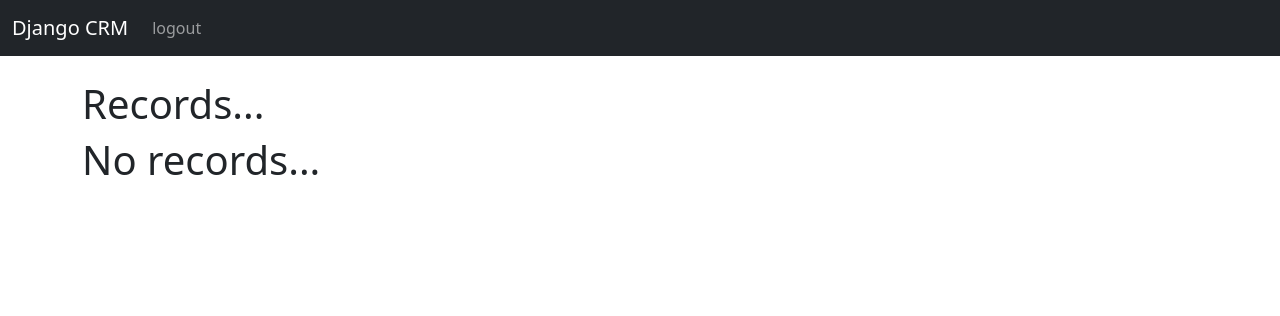
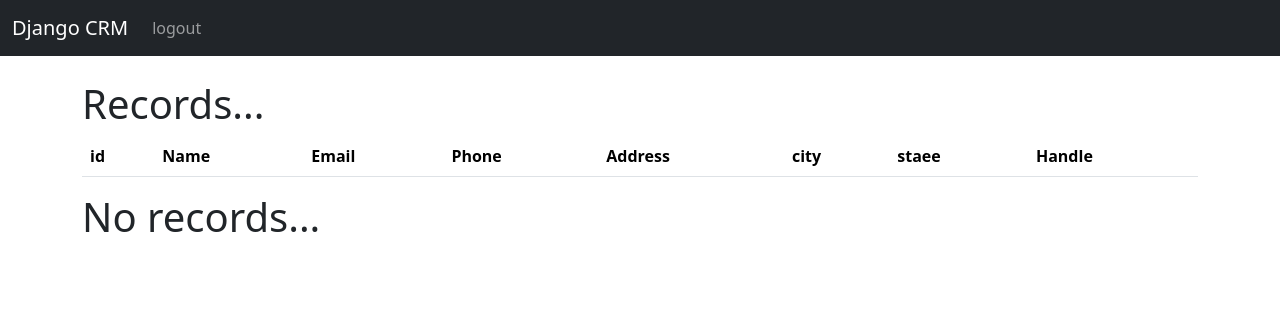
Before and after one commit to Mscode24/Django-crm, a Django app: page / in a window 1280 px wide. Shown: the top 316 px of the page. Run offline with Django 5.2, Linux system fonts and the light colour scheme; the visitor is signed in with stand-in values (Sample User, id 1); data that the repository does not hold is empty.

Commit message:
records-table

```diff
--- a/website/templates/home.html
+++ b/website/templates/home.html
@@ -2,8 +2,28 @@
 
 {% block content %}
 
+
 {% if user.is_authenticated %}
+
 <h1>Records...</h1>
+
+<table class="table">
+  <thead>
+    <tr>
+    	<th scope="col">id</th>
+    	<th scope="col">Name</th>
+		<th scope="col">Email</th>
+	    <th scope="col">Phone</th>
+		<th scope="col">Address</th>
+		<th scope="col">city</th>
+    	<th scope="col">staee</th>
+    	<th scope="col">Handle</th>
+    </tr>
+  </thead>
+  <tbody>
+
+  </tbody>
+</table>
 	{% if records %}
 		{% for record in records %}
 			{{ record.first_name }}
```
